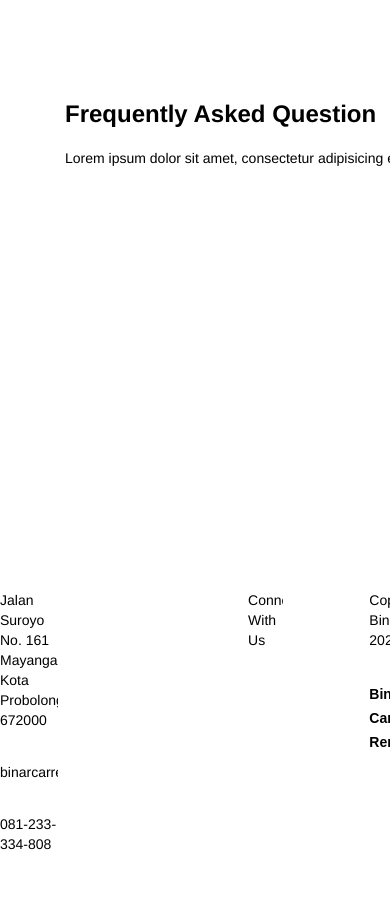
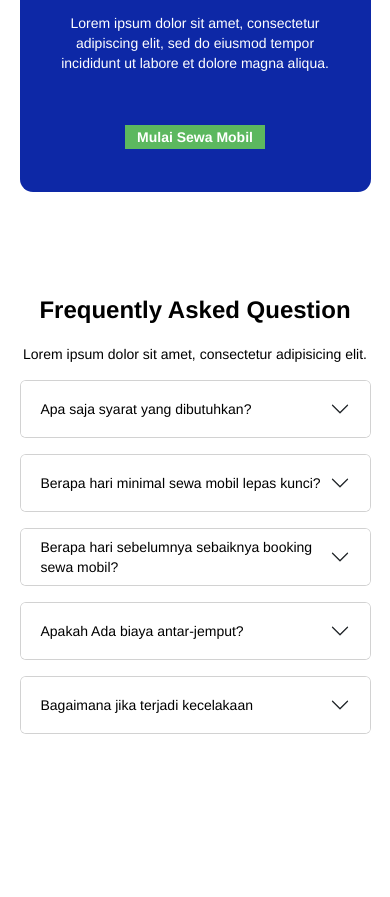
Before and after one commit to mhafiiizh/challenge-01, a plain HTML site: page index.html in a window 390 px wide. Shown: the part 3490-4387 px from the top of the page. Before the commit the page ends 4360 px from the top, so only its background shows below. Drawn offline with nearby package versions, Linux system fonts and the light colour scheme; a web font is replaced by a local one.

Commit message:
fix responsive web

```diff
--- a/assets/css/styles.css
+++ b/assets/css/styles.css
@@ -243,7 +243,7 @@ nav ul li a:hover {
 
 .carousel-item.active {
   width: fit-content;
-  display: flex;
+  display: flex !important;
   align-items: center;
 }
 
@@ -260,17 +260,15 @@ nav ul li a:hover {
 }
 
 .testi-desc {
-  display: inline-flex;
+  display: flex;
   flex-direction: column;
   align-items: flex-start;
   gap: 8px;
-  width: 415px;
 }
 
 .testi-desc .testi-text,
 .accordion-button,
-.accordion-body,
-.footer-text {
+.accordion-body {
   color: #000;
   font-size: 14px;
   font-style: normal;
@@ -329,10 +327,12 @@ nav ul li a:hover {
 /* FAQ */
 #faq {
   margin-top: 100px;
+}
+
+.faq-container {
   display: flex;
   flex-direction: row;
   justify-content: center;
-  width: 1168px;
   height: 344px;
 }
 
@@ -346,9 +346,24 @@ nav ul li a:hover {
   height: 56px;
 }
 
-.accordion-button {
+button.accordion-button {
   width: 668px;
   height: 56px;
+  color: #000;
+  font-family: Helvetica;
+  font-size: 14px;
+  font-style: normal;
+  font-weight: 300;
+  line-height: 20px;
+}
+
+.accordion-text {
+  color: #000;
+  font-family: Helvetica;
+  font-size: 14px;
+  font-style: normal;
+  font-weight: 300;
+  line-height: 20px;
 }
 
 /* Footer */
@@ -359,6 +374,7 @@ footer {
   flex-direction: row;
   justify-content: center;
   gap: 86px;
+  margin-bottom: 100px;
 }
 
 .footer-part {
@@ -367,12 +383,7 @@ footer {
   gap: 16px;
 }
 
-.footer-part ul li {
-  list-style: none;
-  margin-bottom: 16px;
-}
-
-.footer-part ul li a {
+.footer-part a.footer-nav {
   text-decoration: none;
   color: #000;
   font-family: Helvetica;
@@ -380,6 +391,15 @@ footer {
   font-style: normal;
   font-weight: 400;
   line-height: 20px;
+}
+
+.footer-part p {
+  color: #000;
+  font-size: 14px;
+  font-style: normal;
+  font-weight: 300;
+  line-height: 20px;
+  margin-bottom: 0;
 }
 
 .socmed-logo {
@@ -395,6 +415,18 @@ footer {
 
 .socmed-logo a:hover svg path {
   stroke: #0d28a6;
+}
+
+.footer-logo {
+  width: fit-content;
+}
+
+.footer-logo a {
+  font-family: "Barriecito", sans-serif;
+  text-decoration: none;
+  color: #000;
+  font-size: 28px;
+  font-weight: 800;
 }
 
 /* Responsive */
@@ -456,7 +488,15 @@ footer {
 
   /* Testimonial */
   .carousel {
-    width: 80%;
+    width: 90%;
+    height: 392px;
+  }
+
+  .carousel-item.active {
+    padding-top: 20px;
+    height: fit-content;
+    width: 100%;
+    flex-direction: column;
   }
 
   .testi-container {
@@ -466,5 +506,54 @@ footer {
 
   .testi-desc {
     width: 80%;
+    height: fit-content;
+  }
+
+  .testi-desc .star-testimonial {
+    margin: auto;
+  }
+
+  /* Rent Banner */
+  .rent-banner {
+    width: 90%;
+    height: 400px;
+    padding: 20px 40px;
+  }
+
+  /* FAQ */
+  .faq-container {
+    align-items: center;
+    flex-direction: column;
+    height: fit-content;
+  }
+
+  .faq-text {
+    justify-content: center;
+    text-align: center;
+  }
+
+  .accordion,
+  .accordion-flush {
+    width: 90%;
+    height: 525px;
+  }
+
+  button.accordion-button {
+    width: 100%;
+    overflow-y: hidden;
+  }
+
+  /* Footer */
+  footer {
+    flex-direction: column;
+    justify-content: flex-start;
+    margin-left: 16px;
+    margin-top: 0;
+    margin-bottom: 60px;
+    gap: 16px;
+  }
+
+  .footer-logo a {
+    font-size: 32px;
   }
 }
--- a/index.html
+++ b/index.html
@@ -516,6 +516,7 @@
     </div>
 
     <section id="faq">
+      <div class="faq-container">
         <div class="faq-text">
           <h3 class="h3-title">Frequently Asked Question</h3>
           <p class="desc-text">
@@ -527,7 +528,7 @@
             <div class="accordion-item">
               <h2 class="accordion-header" id="flush-headingOne">
                 <button
-                class="accordion-button collapsed"
+                  class="accordion-button collapsed accordion-text"
                   type="button"
                   data-bs-toggle="collapse"
                   data-bs-target="#flush-collapseOne"
@@ -543,9 +544,9 @@
                 data-bs-parent="#accordionFlushExample">
                 <div class="accordion-body">
                   Lorem ipsum dolor sit, amet consectetur adipisicing elit. Ab
-                ullam ea at dignissimos, dolores dicta nihil, laudantium error,
-                eos cupiditate pariatur alias magni. Illo omnis dolor explicabo
-                nobis eligendi! Inventore!
+                  ullam ea at dignissimos, dolores dicta nihil, laudantium
+                  error, eos cupiditate pariatur alias magni. Illo omnis dolor
+                  explicabo nobis eligendi! Inventore!
                 </div>
               </div>
             </div>
@@ -596,10 +597,10 @@
                 aria-labelledby="flush-headingThree"
                 data-bs-parent="#accordionFlushExample">
                 <div class="accordion-body">
-                Lorem, ipsum dolor sit amet consectetur adipisicing elit. Nobis
-                sapiente nostrum optio rem at quaerat fuga vero debitis, alias
-                suscipit veritatis nemo ipsa ex nisi qui tempora omnis sequi
-                deserunt.
+                  Lorem, ipsum dolor sit amet consectetur adipisicing elit.
+                  Nobis sapiente nostrum optio rem at quaerat fuga vero debitis,
+                  alias suscipit veritatis nemo ipsa ex nisi qui tempora omnis
+                  sequi deserunt.
                 </div>
               </div>
             </div>
@@ -650,10 +651,11 @@
                 aria-labelledby="flush-headingFive"
                 data-bs-parent="#accordionFlushExample">
                 <div class="accordion-body">
-                Lorem ipsum dolor sit amet consectetur adipisicing elit. Officia
-                earum beatae cumque veritatis, iste, adipisci maiores quisquam
-                dolorum eum voluptas quaerat, dolore suscipit porro obcaecati
-                accusantium perspiciatis delectus quidem unde?
+                  Lorem ipsum dolor sit amet consectetur adipisicing elit.
+                  Officia earum beatae cumque veritatis, iste, adipisci maiores
+                  quisquam dolorum eum voluptas quaerat, dolore suscipit porro
+                  obcaecati accusantium perspiciatis delectus quidem unde?
+                </div>
               </div>
             </div>
           </div>
@@ -670,12 +672,10 @@
         <p class="footer-text">081-233-334-808</p>
       </div>
       <div class="footer-part">
-        <ul>
-          <li><a href="#our-services" class="footer-nav">Our Services</a></li>
-          <li><a href="#why-us" class="footer-nav">Why Us</a></li>
-          <li><a href="#testimonial" class="footer-nav">Testimonial</a></li>
-          <li><a href="#faq" class="footer-nav">FAQ</a></li>
-        </ul>
+        <a href="#our-services" class="footer-nav">Our Services</a>
+        <a href="#why-us" class="footer-nav">Why Us</a>
+        <a href="#testimonial" class="footer-nav">Testimonial</a>
+        <a href="#faq" class="footer-nav">FAQ</a>
       </div>
       <div class="footer-part">
         <p class="footer-text">Connect With Us</p>
@@ -769,7 +769,7 @@
       </div>
       <div class="footer-part">
         <p class="footer-text">Copyright Binar 2022</p>
-        <div class="logo">
+        <div class="footer-logo">
           <a href="index.html">Binar Car Rental</a>
         </div>
       </div>
```
Lines whose indentation alone changed are shown as unchanged.
